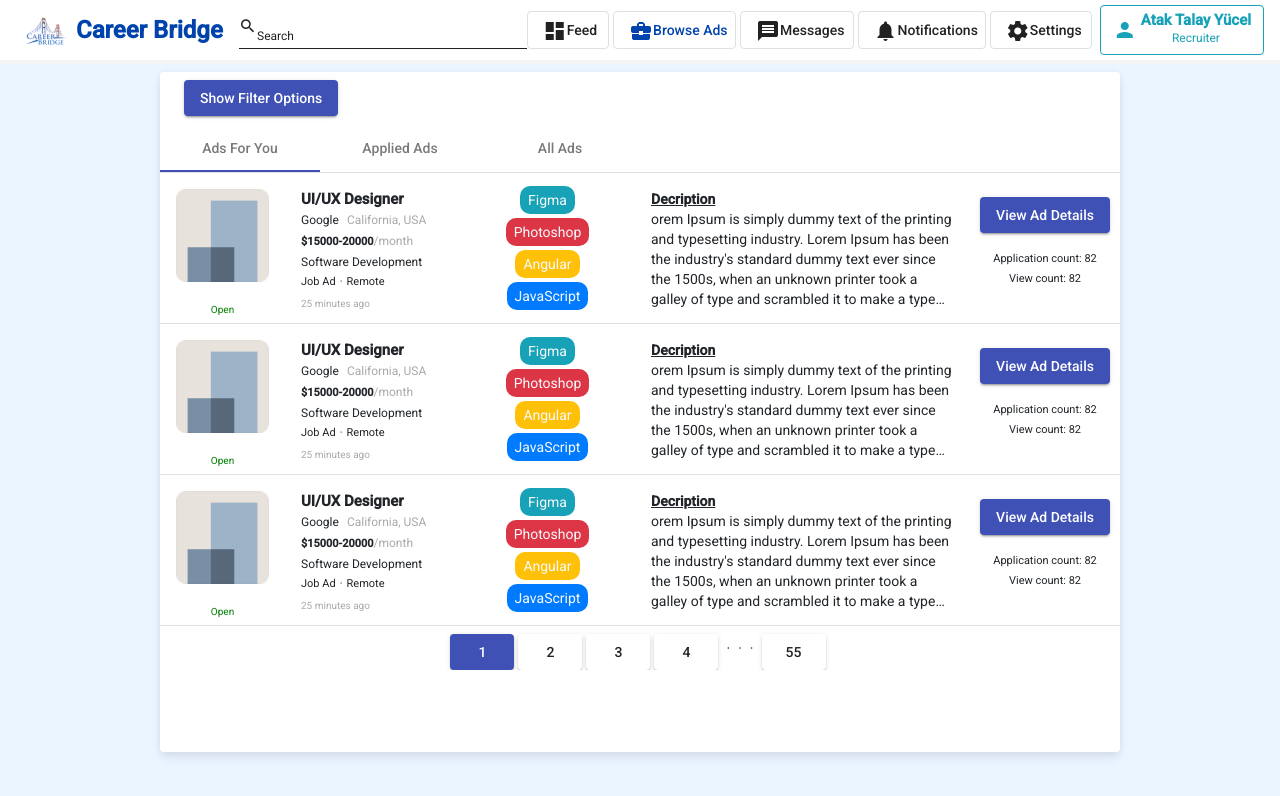
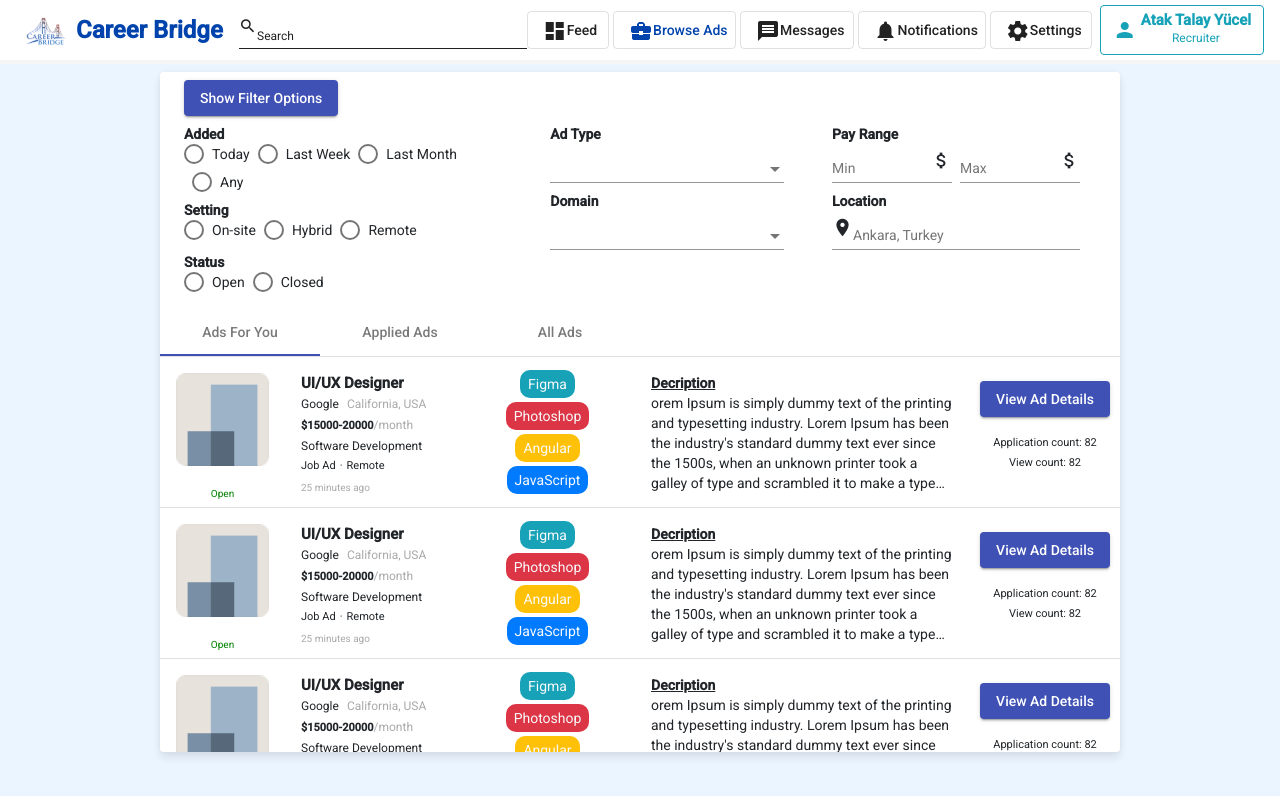
Before and after one commit to cs-353-project/CareerBridge, an Angular app in the folder frontend/: page /ads in a window 1280 px wide. Shown: the top 796 px of the page. Built offline with nearby package versions, Linux system fonts and the light colour scheme.

Commit message:
ad filter initialization

```diff
--- a/frontend/src/app/ads/ads.component.css
+++ b/frontend/src/app/ads/ads.component.css
@@ -10,3 +10,14 @@
     -webkit-box-orient: vertical;
     overflow: hidden;
   }
+  ::ng-deep .mat-form-field-wrapper{
+    margin-bottom: -1.25em;
+ }
+
+ .example-form-field {
+  width: 100%;
+}
+
+.example-button-container > button {
+  margin: 0 12px;
+}
--- a/frontend/src/app/ads/ads.component.html
+++ b/frontend/src/app/ads/ads.component.html
@@ -1,9 +1,78 @@
 <div class="mt-2 d-flex justify-content-center">
   <div
     class="w-75 card-effect"
-    style="height: 85%; position: absolute; min-height: 600px">
+    style="
+      height: 85%;
+      position: absolute;
+      min-height: 600px;
+      overflow-y: scroll;
+    ">
     <div class="my-2 ml-4">
       <button mat-raised-button color="primary">Show Filter Options</button>
+    </div>
+    <div class="mx-4 my-2 d-flex flex-row">
+      <div class="d-flex flex-column">
+        <mat-label class="font-weight-bold">Added</mat-label>
+        <mat-radio-group>
+          <mat-radio-button value="1">Today</mat-radio-button>
+          <mat-radio-button value="2" class="mx-2">Last Week</mat-radio-button>
+          <mat-radio-button value="2">Last Month</mat-radio-button>
+          <mat-radio-button value="2" class="mx-2">Any</mat-radio-button>
+        </mat-radio-group>
+        <mat-label class="font-weight-bold">Setting</mat-label>
+        <mat-radio-group>
+          <mat-radio-button value="1">On-site</mat-radio-button>
+          <mat-radio-button value="2" class="mx-2">Hybrid</mat-radio-button>
+          <mat-radio-button value="2">Remote</mat-radio-button>
+        </mat-radio-group>
+        <mat-label class="font-weight-bold mt-1">Status</mat-label>
+        <mat-radio-group>
+          <mat-radio-button value="1">Open</mat-radio-button>
+          <mat-radio-button value="2" class="mx-2">Closed</mat-radio-button>
+        </mat-radio-group>
+      </div>
+      <div class="d-flex flex-column mx-5" style="width: 250px">
+        <mat-label class="font-weight-bold">Ad Type</mat-label>
+        <mat-form-field>
+          <mat-select>
+            <mat-option> Any </mat-option>
+            <mat-option> Internship </mat-option>
+            <mat-option> Part-Time Job </mat-option
+            ><mat-option> Job </mat-option>
+            <mat-option> Contract </mat-option>
+            <mat-option> Project Based </mat-option>
+          </mat-select>
+        </mat-form-field>
+        <mat-label class="font-weight-bold mt-2">Domain</mat-label>
+        <mat-form-field>
+          <mat-select>
+            <mat-option> Any </mat-option>
+            <mat-option> Software Development </mat-option>
+            <mat-option> Academy </mat-option><mat-option> Job </mat-option>
+            <mat-option> Finance </mat-option>
+            <mat-option> Human Resources </mat-option>
+          </mat-select>
+        </mat-form-field>
+      </div>
+      <div class="d-flex flex-column" style="width: 250px">
+        <mat-label class="font-weight-bold">Pay Range</mat-label>
+        <div class="d-flex flex-row">
+          <mat-form-field style="width: 120px">
+            <input matInput placeholder="Min" />
+            <mat-icon matSuffix>attach_money</mat-icon>
+          </mat-form-field>
+          <mat-form-field style="width: 120px" class="ml-2">
+            <input matInput placeholder="Max" />
+            <mat-icon matSuffix>attach_money</mat-icon>
+          </mat-form-field>
+        </div>
+        <mat-label class="font-weight-bold mt-2">Location</mat-label>
+        <mat-form-field>
+          <mat-icon matPrefix>location_on</mat-icon>
+          <input matInput placeholder="Ankara, Turkey" />
+        </mat-form-field>
+      </div>
+      <div class="d-flex flex-column ml-3"></div>
     </div>
     <mat-tab-group #tabGroup>
       <mat-tab label="Ads For You" style="min-height: 450px">
--- a/frontend/src/app/ads/ads.component.ts
+++ b/frontend/src/app/ads/ads.component.ts
@@ -6,10 +6,7 @@ import { Component, OnInit } from '@angular/core';
   styleUrls: ['./ads.component.css']
 })
 export class AdsComponent implements OnInit {
+  constructor() {}
 
-  constructor() { }
-
-  ngOnInit(): void {
-  }
-
+  ngOnInit(): void {}
 }
```
Also changed, not shown: frontend/src/app/app.module.ts (+7 -1 lines).
